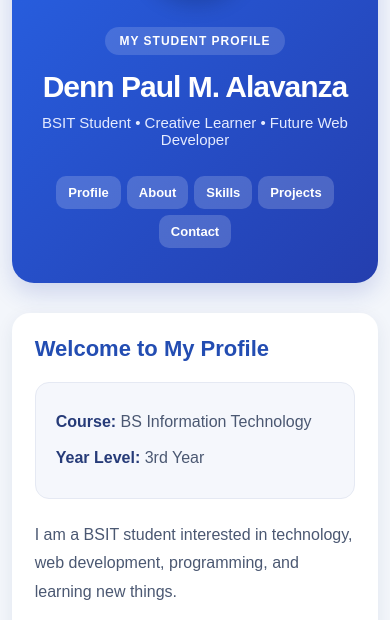
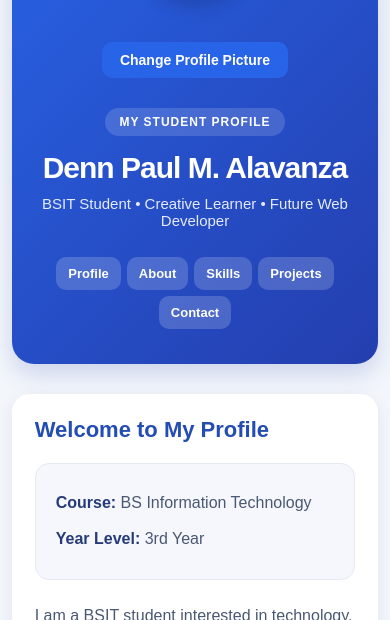
Before and after one commit to Alavanza-DennPaulAlavanza/Alavanza_StudentProfile, a website: page www/index.html in a window 390 px wide. Shown: the part 173-793 px from the top of the page. Drawn offline with Linux system fonts and the light colour scheme; some packages are replaced by stand-ins of ours.

Commit message:
Complete Activity 6 camera integration

```diff
--- a/www/index.html
+++ b/www/index.html
@@ -12,7 +12,20 @@
     <header>
         <div class="header-content">
 
-            <img class="profile-picture" src="profile.jpg" alt="Student profile picture">
+            <img
+    id="profilePicture"
+    class="profile-picture"
+    src="profile.jpg"
+    alt="Student profile picture"
+>
+
+<button
+    type="button"
+    class="change-picture-button"
+    onclick="takeProfilePicture()"
+>
+    Change Profile Picture
+</button>
 
             <div class="intro">
                 <p class="label">MY STUDENT PROFILE</p>
@@ -177,7 +190,8 @@
         <p>Student Profile · BSIT · Xavier University Ateneo de Cagayan</p>
     </footer>
 
-    <script src="script.js"></script>
+   <script src="cordova.js"></script>
+<script src="script.js"></script>
 
 </body>
 </html>
--- a/www/script.js
+++ b/www/script.js
@@ -104,6 +104,63 @@ function saveProfile() {
     cancelEdit();
 }
 
-document.addEventListener("DOMContentLoaded", function() {
+function takeProfilePicture() {
+    navigator.camera.getPicture(
+        function(imageURI) {
+            window.resolveLocalFileSystemURL(
+                imageURI,
+                function(fileEntry) {
+                    fileEntry.file(
+                        function(file) {
+                            const reader = new FileReader();
+
+                            reader.onloadend = function() {
+                                const imageSource = reader.result;
+                                const profilePicture = document.getElementById("profilePicture");
+
+                                profilePicture.src = imageSource;
+
+                                localStorage.setItem("profilePicture", imageSource);
+                            };
+
+                            reader.readAsDataURL(file);
+                        },
+                        function() {
+                            alert("Unable to read the captured picture.");
+                        }
+                    );
+                },
+                function() {
+                    alert("Unable to access the captured picture.");
+                }
+            );
+        },
+        function(error) {
+            if (error) {
+                alert("Camera cancelled or failed.");
+            }
+        },
+        {
+            quality: 50,
+            destinationType: Camera.DestinationType.FILE_URI,
+            sourceType: Camera.PictureSourceType.CAMERA,
+            encodingType: Camera.EncodingType.JPEG,
+            mediaType: Camera.MediaType.PICTURE,
+            correctOrientation: true,
+            saveToPhotoAlbum: false
+        }
+    );
+}
+
+function loadProfilePicture() {
+    const savedPicture = localStorage.getItem("profilePicture");
+
+    if (savedPicture) {
+        document.getElementById("profilePicture").src = savedPicture;
+    }
+}
+
+document.addEventListener("deviceready", function() {
     displayProfile();
-});
+    loadProfilePicture();
+}, false);
--- a/www/style.css
+++ b/www/style.css
@@ -490,3 +490,22 @@ footer p {
         width: 100%;
     }
 }
+
+
+.change-picture-button {
+    display: block;
+    margin: 15px auto 0;
+    padding: 10px 18px;
+    border: none;
+    border-radius: 10px;
+    background: #2864e8;
+    color: white;
+    font-family: Arial, sans-serif;
+    font-size: 14px;
+    font-weight: bold;
+    cursor: pointer;
+}
+
+.change-picture-button:hover {
+    background: #243eae;
+}
```
Also changed, not shown: package.json (+12 -2 lines), README.md, screenshots/camera1.png (added), screenshots/camera2.png (added), screenshots/camera3.png (added), screenshots/tablet1.png (deleted), screenshots/tablet2.png (deleted), screenshots/tablet3.png (deleted), screenshots/tablet4.png (deleted), screenshots/tablet5.png (deleted), 1 other file.
